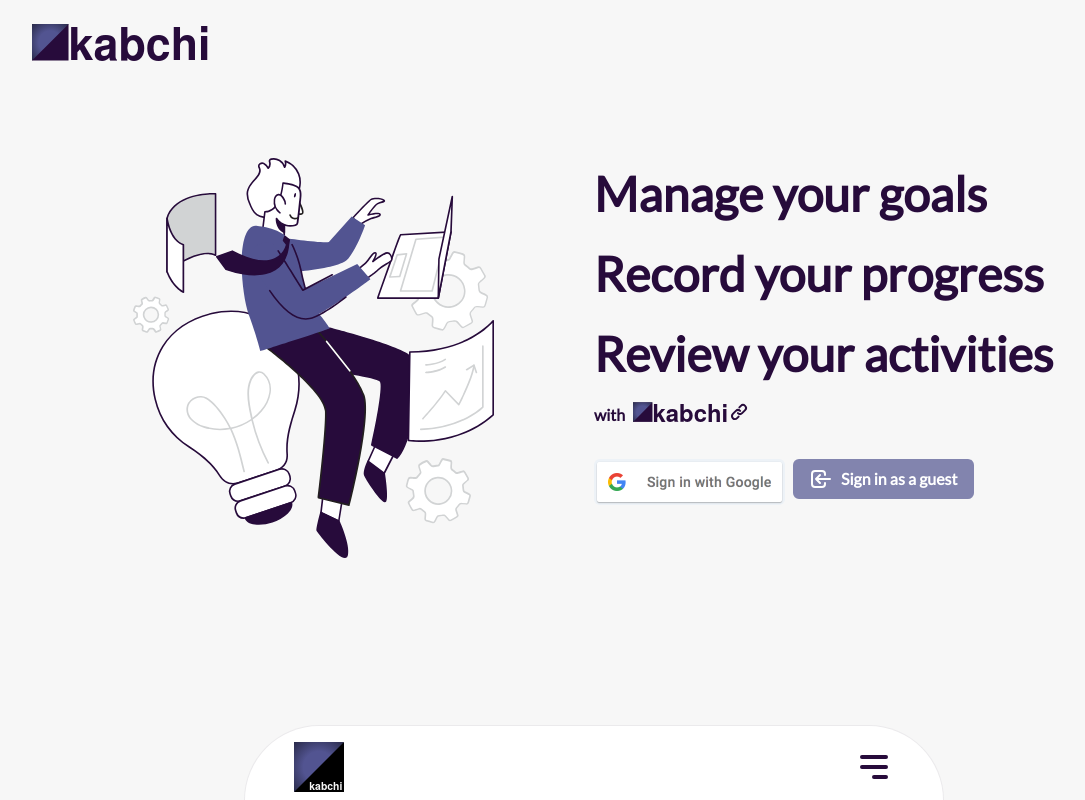
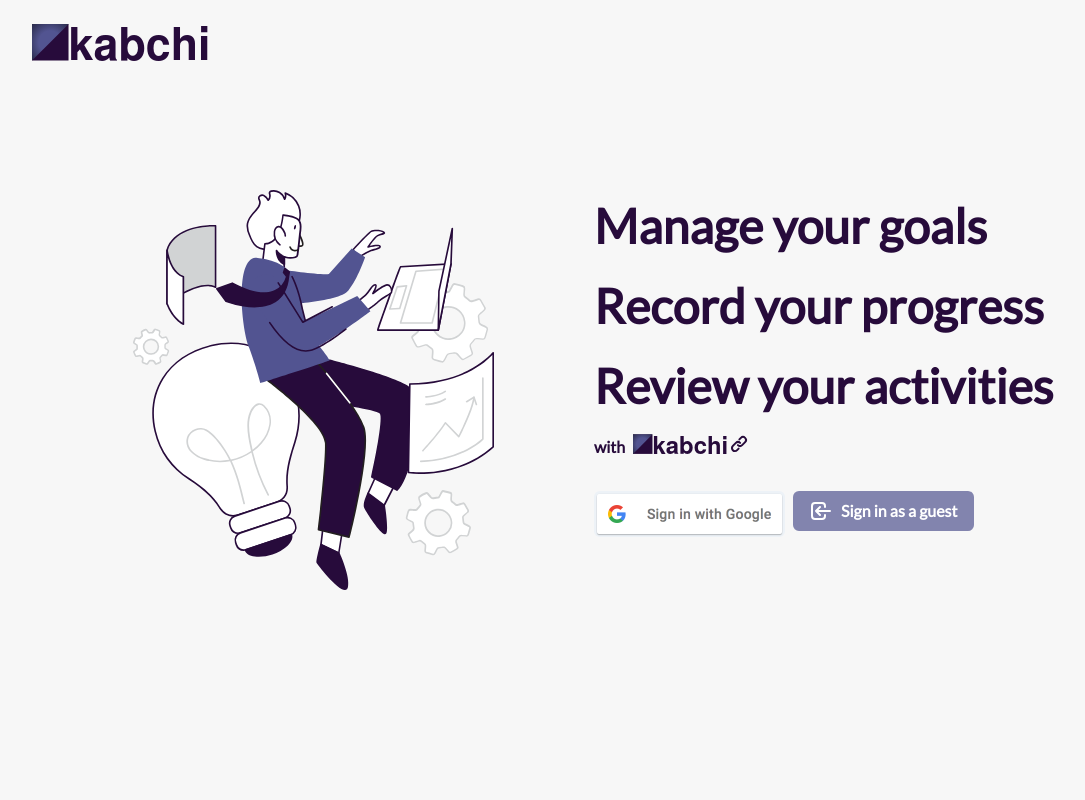
Before and after one commit to reactboy/kabchi, a Next.js app: page / in a window 1280 px wide. Shown: the whole page, without its empty margins (46-1131 px from the left). Built offline with nearby package versions, Linux system fonts and the light colour scheme; no server answers.

Commit message:
edit modified transition destination of logo click based on auth #1

```diff
--- a/src/components/layout/AppHeader.tsx
+++ b/src/components/layout/AppHeader.tsx
@@ -3,6 +3,7 @@ import { useRouter } from 'next/router'
 import { Flex } from '@chakra-ui/react'
 
 import { Logo } from 'components/common'
+import { selectUid } from 'redux/feature'
 
 type Props = {
   logoSize?: number
@@ -11,12 +12,15 @@ type Props = {
 export const AppHeader: VFC<Props> = (props) => {
   const { logoSize = 0.5 } = props
   const router = useRouter()
+  const uid = selectUid()
+  const path = uid ? '/dashboard' : '/'
+
   return (
     <Flex w="100%">
       <Logo
         ratio={logoSize}
         cursor="pointer"
-        onClick={() => router.push('/')}
+        onClick={() => router.push(path)}
       />
     </Flex>
   )
--- a/src/components/layout/AppLayout.tsx
+++ b/src/components/layout/AppLayout.tsx
@@ -12,7 +12,7 @@ import {
 import { AppHeader, AppNavigation } from 'components/layout'
 import { WIDTH } from 'styles'
 import { DEFAULT } from 'utils/constants'
-import { selectAuthLoading } from 'redux/feature'
+import { selectAuth } from 'redux/feature'
 
 const FAVICON = {
   light: '/favicon-light.ico',
@@ -52,7 +52,7 @@ export const AppLayout: FC<Props> = (props) => {
     ...restProps
   } = props
 
-  const isAuthLoading = selectAuthLoading()
+  const { uid, isLoading: isAuthLoading } = selectAuth()
 
   return (
     <>
@@ -77,9 +77,11 @@ export const AppLayout: FC<Props> = (props) => {
         <Flex direction="column" flex="1" w="100%" {...innerOptions}>
           {isAuthLoading ? <AppLayoutSkeleton /> : children}
         </Flex>
-        <Flex position="fixed" bottom="0" left="0" w="100%" justify="center">
-          <AppNavigation />
-        </Flex>
+        {uid && (
+          <Flex position="fixed" bottom="0" left="0" w="100%" justify="center">
+            <AppNavigation />
+          </Flex>
+        )}
       </VStack>
     </>
   )
--- a/src/components/layout/AppNavigation.tsx
+++ b/src/components/layout/AppNavigation.tsx
@@ -12,10 +12,14 @@ import { MenuAlt3Icon } from '@heroicons/react/solid'
 import { Logo } from 'components/common'
 import { WIDTH } from 'styles'
 import { useSignout } from 'utils/hooks'
+import { selectUid } from 'redux/feature'
 
 export const AppNavigation = () => {
   const { signout } = useSignout()
   const router = useRouter()
+  const uid = selectUid()
+  const path = uid ? '/dashboard' : '/'
+
   return (
     <Flex
       w="100%"
@@ -39,7 +43,7 @@ export const AppNavigation = () => {
         align="center"
       >
         <Logo
-          onClick={() => router.push('/')}
+          onClick={() => router.push(path)}
           ratio={0.75}
           logoType="icon"
           cursor="pointer"
--- a/src/pages/index.tsx
+++ b/src/pages/index.tsx
@@ -23,7 +23,7 @@ const Top: NextPage = () => {
     <AppLayout
       maxW={WIDTH['app-wide']}
       header={{ logoSize: 0.75 }}
-      innerOptions={{ display: 'flex', flexDir: 'row', pt: 20 }}
+      innerOptions={{ display: 'flex', flexDir: 'row', pt: 28 }}
     >
       <Box
         bgRepeat="no-repeat"
```
